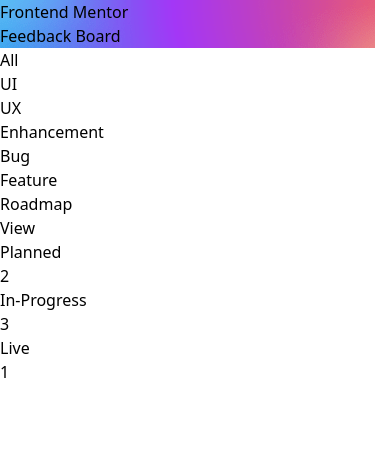
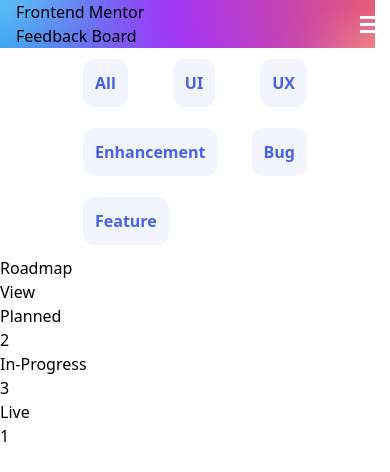
Before and after one commit to morfeli/feedback-dashboard, a Next.js app: page /components/dashboard-ui/Dashboard in a window 390 px wide. Shown: the top 472 px of the page. Built offline with nearby package versions, Linux system fonts and the light colour scheme.

Commit message:
working on mobile nav-bar menu

```diff
--- a/pages/components/dashboard-ui/Dashboard.jsx
+++ b/pages/components/dashboard-ui/Dashboard.jsx
@@ -1,8 +1,7 @@
 import { useState } from "react";
 
 import DashboardHeader from "./DashboardHeader";
-import DashboardCategories from "./DashboardCategories";
-import DashboardRoadmap from "./DashboardRoadmap";
+import MobileNavBar from "./MobieNavBar";
 
 const Dashboard = () => {
   const [menuIsOpen, setMenuIsOpen] = useState(false);
@@ -15,9 +14,7 @@
     <>
       <DashboardHeader isOpen={menuIsOpen} toggleMenu={toggleMenu} />
 
-      <DashboardCategories isOpen={menuIsOpen} />
-
-      <DashboardRoadmap />
+      <MobileNavBar />
     </>
   );
 };
--- a/pages/components/dashboard-ui/DashboardCategories.jsx
+++ b/pages/components/dashboard-ui/DashboardCategories.jsx
@@ -1,14 +1,16 @@
+import NavLinks from "./NavLinks";
+
 const DashboardCategories = () => {
   return (
-    <section>
+    <section className="w-56 mx-auto">
       <nav>
-        <ul>
-          <li>All</li>
-          <li>UI</li>
-          <li>UX</li>
-          <li>Enhancement</li>
-          <li>Bug</li>
-          <li>Feature</li>
+        <ul className="flex flex-wrap items-center justify-between h-52">
+          <NavLinks>All</NavLinks>
+          <NavLinks>UI</NavLinks>
+          <NavLinks>UX</NavLinks>
+          <NavLinks>Enhancement</NavLinks>
+          <NavLinks>Bug</NavLinks>
+          <NavLinks>Feature</NavLinks>
         </ul>
       </nav>
     </section>
--- a/pages/components/dashboard-ui/DashboardHeader.jsx
+++ b/pages/components/dashboard-ui/DashboardHeader.jsx
@@ -1,14 +1,14 @@
 import MobileMenuBtn from "./MobileMenuBtn";
 
-const DashboardHeader = (props) => {
+const DashboardHeader = ({ isOpen, toggleMenu }) => {
   return (
-    <header className="bg-[url('../public/assets/suggestions/mobile/background-header.png')] bg-no-repeat flex justify-between">
-      <div>
+    <header className="bg-[url('../public/assets/suggestions/mobile/background-header.png')] bg-no-repeat flex justify-between items-center">
+      <div className="pl-4">
         <h1>Frontend Mentor</h1>
         <p>Feedback Board</p>
       </div>
 
-      <MobileMenuBtn isOpen={props.isOpen} toggleMenu={props.toggleMenu} />
+      <MobileMenuBtn isOpen={isOpen} toggleMenu={toggleMenu} />
     </header>
   );
 };
--- /dev/null
+++ b/pages/components/dashboard-ui/MobieNavBar.jsx
@@ -0,0 +1,13 @@
+import DashboardCategories from "./DashboardCategories";
+import DashboardRoadmap from "./DashboardRoadmap";
+
+const MobileNavBar = () => {
+  return (
+    <div>
+      <DashboardCategories />
+      <DashboardRoadmap />
+    </div>
+  );
+};
+
+export default MobileNavBar;
--- a/pages/components/dashboard-ui/MobileMenuBtn.jsx
+++ b/pages/components/dashboard-ui/MobileMenuBtn.jsx
@@ -1,26 +1,47 @@
-import { useEffect } from "react";
+import { useState } from "react";
 
-const MobileMenuBtn = (props) => {
-  useEffect(() => {
-    if (!props.isOpen) {
-      const element = document.getElementById("checkbox");
-      element.checked = false;
-    }
-  }, [props]);
+const MobileMenuBtn = () => {
+  const [openMenu, setOpenMenu] = useState(false);
 
-  return (
-    <label>
-      <input type="checkbox" id="checkbox" className="hidden" />
-      <div
-        className="absolute flex flex-col h-8 justify-evenly right-4 top-1"
-        onClick={props.toggleMenu}
+  const openMenuHandler = () => {
+    setOpenMenu((current) => !current);
+  };
+
+  const closeMenuHandler = () => {
+    setOpenMenu(false);
+  };
+
+  if (openMenu) {
+    return (
+      <svg
+        xmlns="http://www.w3.org/2000/svg"
+        width="30"
+        height="17"
+        onClick={closeMenuHandler}
       >
-        <div className="h-1 bg-slate-50 w-7"></div>
-        <div className="h-1 bg-white w-7"></div>
-        <div className="h-1 bg-white w-7"></div>
-      </div>
-    </label>
-  );
+        <path
+          fill="#FFF"
+          fillRule="evenodd"
+          d="M15.01.368l2.122 2.122-6.01 6.01 6.01 6.01-2.122 2.122L9 10.622l-6.01 6.01L.868 14.51 6.88 8.5.87 2.49 2.988.368 9 6.38 15.01.37z"
+        ></path>
+      </svg>
+    );
+  } else {
+    return (
+      <svg
+        xmlns="http://www.w3.org/2000/svg"
+        width="30"
+        height="17"
+        onClick={openMenuHandler}
+      >
+        <path
+          fill="#FFF"
+          fillRule="evenodd"
+          d="M0 0h20v3H0zm0 7h20v3H0zm0 7h20v3H0z"
+        ></path>
+      </svg>
+    );
+  }
 };
 
 export default MobileMenuBtn;
--- /dev/null
+++ b/pages/components/dashboard-ui/NavLinks.jsx
@@ -0,0 +1,8 @@
+const NavLinks = (props) => {
+  return (
+    <li className="w-fit p-3 rounded-xl text-center text-first-blue font-jost-bold bg-light-gray">
+      {props.children}
+    </li>
+  );
+};
+export default NavLinks;
--- a/tailwind.config.js
+++ b/tailwind.config.js
@@ -6,22 +6,22 @@
   theme: {
     extend: {},
     colors: {
-      pink: "#AD1FEA",
-      blue: "#4661E6",
+      "button-pink": "#AD1FEA",
+      "first-blue": "#4661E6",
       "second-blue": "#4661E6",
       "third-blue": "#3A4374",
       "faded-blue": "#647196",
       "light-gray": "#F2F4FF",
-      gray: "#F7F8FD",
-      orange: "#F49F85",
+      "first-gray": "#F7F8FD",
+      "first-orange": "#F49F85",
       "light-blue": "#62BCFA",
     },
     fontFamily: {
       serif: ["Jost"],
     },
     fontWeight: {
-      semibold: "600",
-      bold: "700",
+      "jost-semibold": "600",
+      "jost-bold": "700",
     },
   },
   plugins: [],
```
